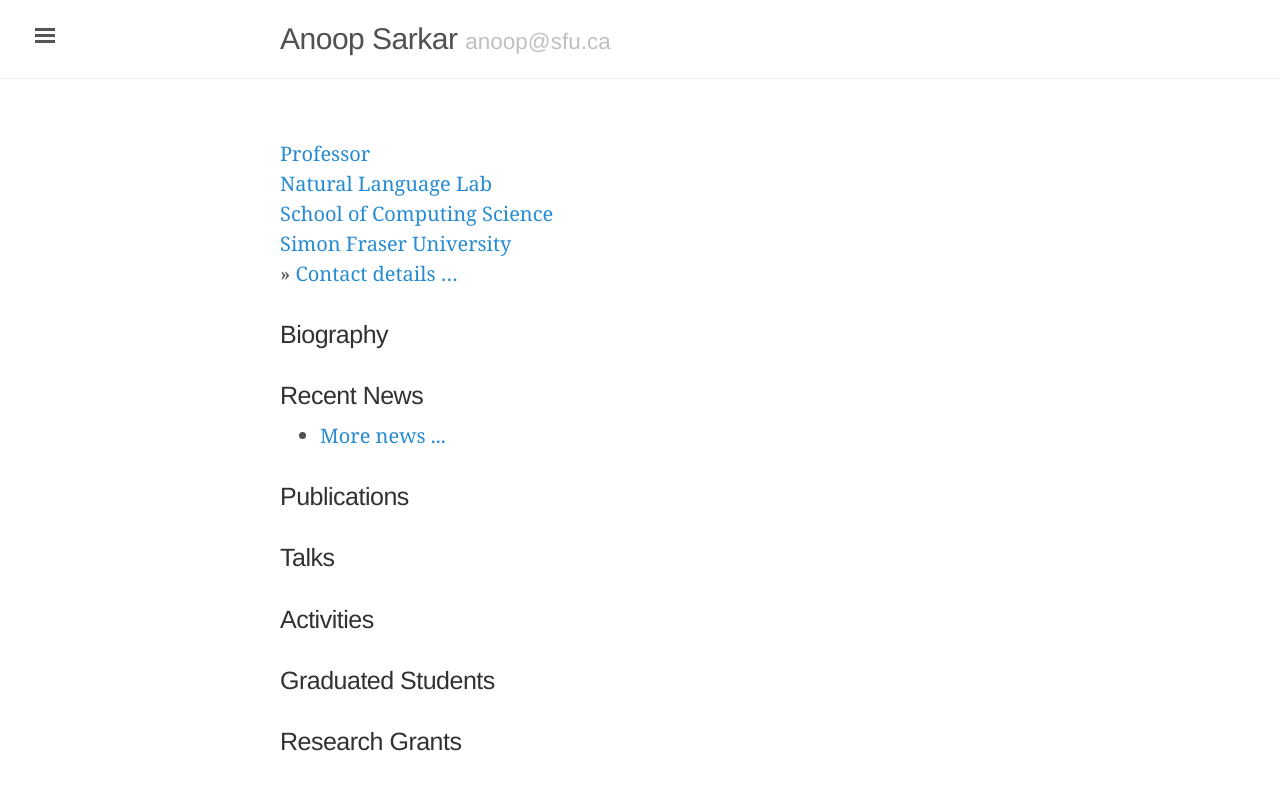
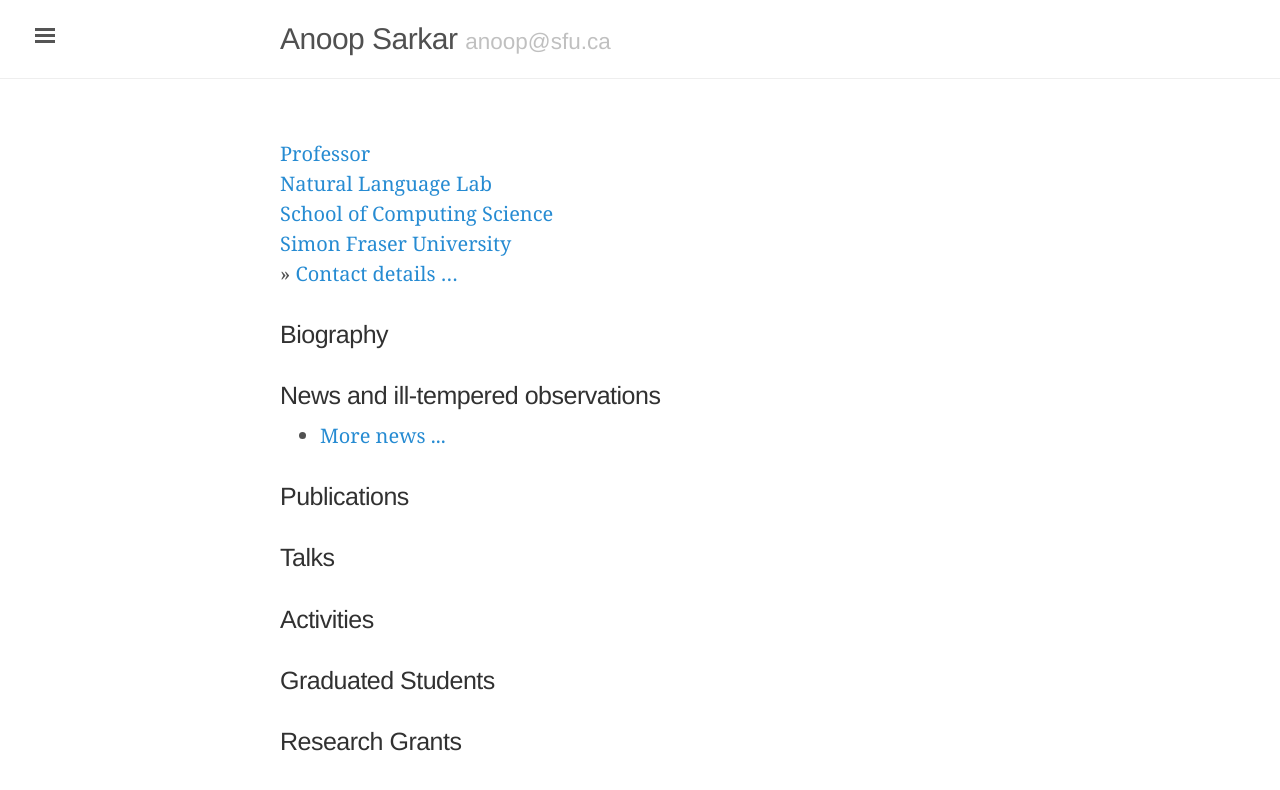
Before and after one commit to anoopsarkar/anoopsarkar.github.io, a Jekyll site: the page built from index.md, in a window 1280 px wide. Shown: the top 790 px of the page. Built offline with Jekyll 4.4.1, drawn with Linux system fonts in a browser that asks for light colours.

Commit message:
new titles for sections

```diff
--- a/index.md
+++ b/index.md
@@ -12,7 +12,7 @@
 
 ### Biography
 
-### Recent News
+### News and ill-tempered observations
 
 <ul class="posts">
   {% for post in site.posts limit:2 %}
```
Also changed, not shown: contact.md (+1 -1 lines).
